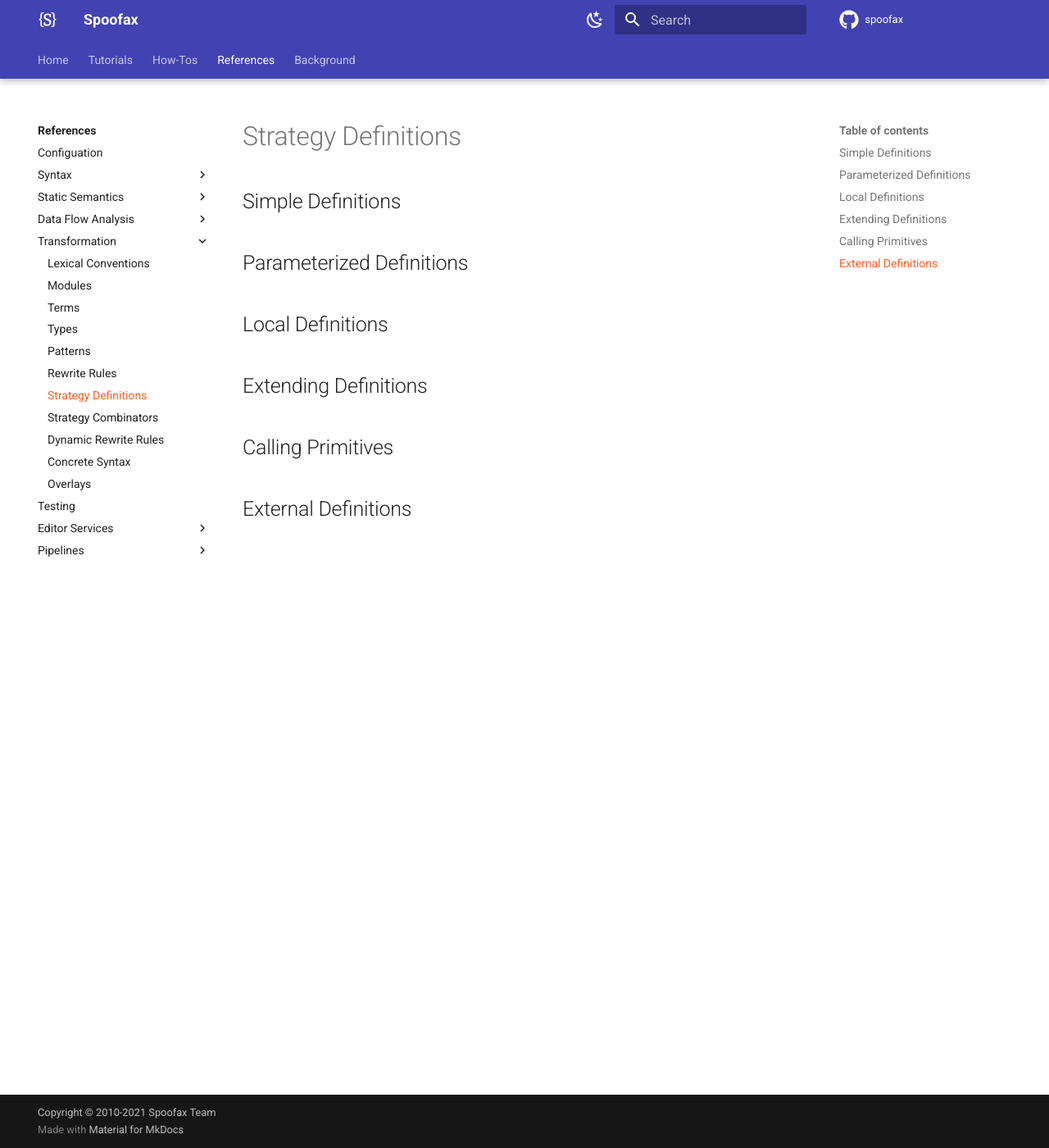
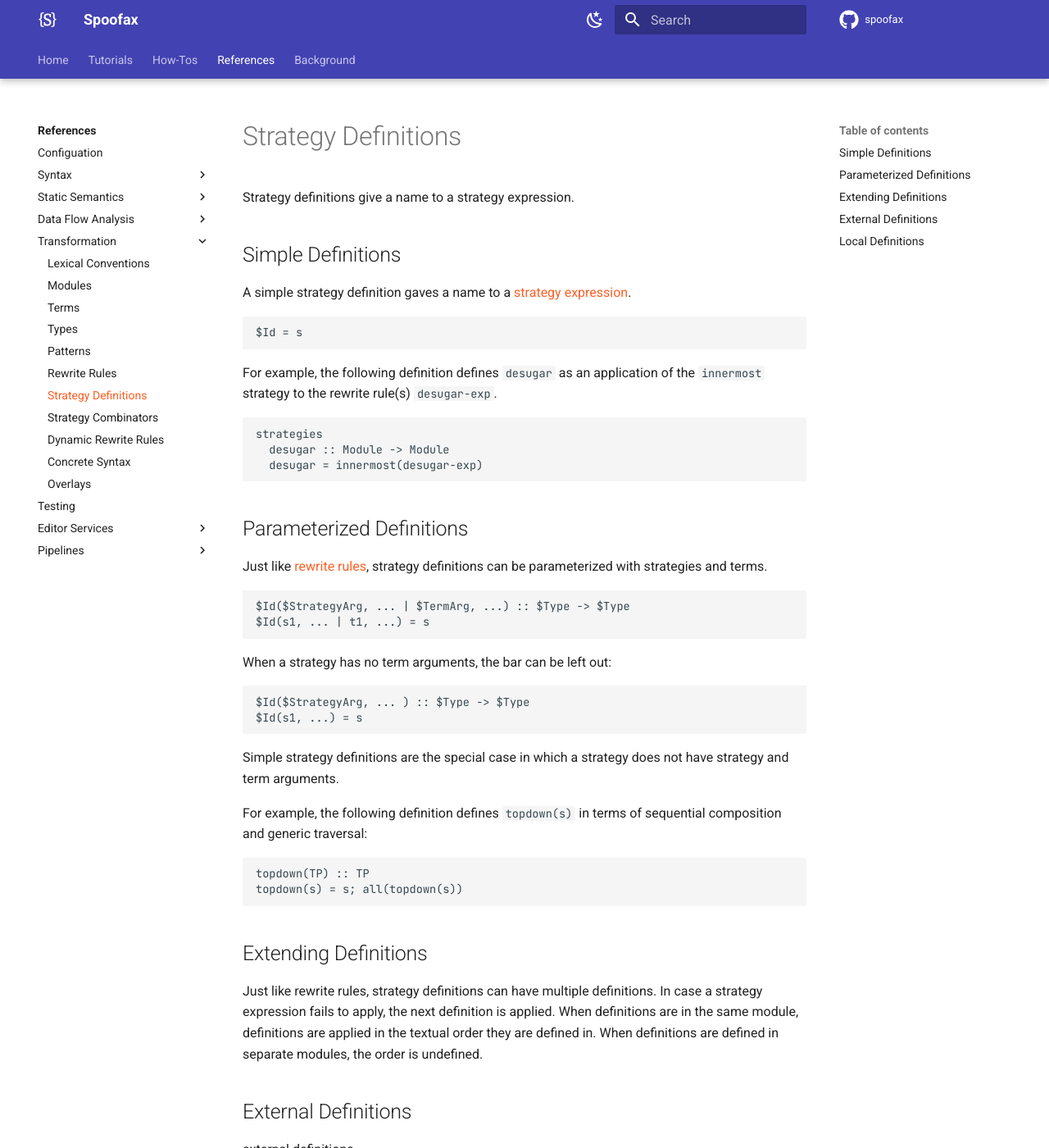
Before and after one commit to pdmosses/metaborg.github.io, an MkDocs documentation site: the page built from docs/references/stratego/strategies.md, in a window 1280 px wide and 1400 px high. Shown: the whole window at 82% size. Built offline with MkDocs 1.6.1 and Material for MkDocs 9.7.7, drawn with Linux system fonts in a browser that asks for light colours; comment, search, counter and statistics services are not loaded; some of the changed text lies outside the part shown.

Commit message:
strategy definitions

````diff
--- a/docs/references/stratego/strategies.md
+++ b/docs/references/stratego/strategies.md
@@ -1,13 +1,67 @@
 # Strategy Definitions
+
+Strategy definitions give a name to a strategy expression.
 
 ## Simple Definitions
 
+A simple strategy definition gaves a name to a [strategy expression](../strategy-combinators/).
+
+```stratego
+$Id = s
+```
+
+For example, the following definition defines `desugar` as an application of the `innermost` strategy to the rewrite rule(s) `desugar-exp`.
+
+```stratego
+strategies
+  desugar :: Module -> Module
+  desugar = innermost(desugar-exp)
+```
+
 ## Parameterized Definitions
+
+Just like [rewrite rules](../rewrite-rules/), strategy definitions can be parameterized with strategies and terms.
+
+```stratego
+$Id($StrategyArg, ... | $TermArg, ...) :: $Type -> $Type
+$Id(s1, ... | t1, ...) = s
+```
+
+When a strategy has no term arguments, the bar can be left out:
+
+```stratego
+$Id($StrategyArg, ... ) :: $Type -> $Type
+$Id(s1, ...) = s
+```
+
+Simple strategy definitions are the special case in which a strategy does not have strategy and term arguments.
+
+For example, the following definition defines `topdown(s)` in terms of sequential composition and generic traversal:
+
+```stratego
+topdown(TP) :: TP
+topdown(s) = s; all(topdown(s))
+```
+
+
+## Extending Definitions
+
+Just like rewrite rules, strategy definitions can have multiple definitions.
+In case a strategy expression fails to apply, the next definition is applied.
+When definitions are in the same module, definitions are applied in the textual order they are defined in.
+When definitions are defined in separate modules, the order is undefined.
+
+
+## External Definitions
+
+external definitions
+
+libraries
+
+!!! todo
+    finish this section on external definitions
 
 ## Local Definitions
 
-## Extending Definitions
-
-## Calling Primitives
-
-## External Definitions
+!!! todo
+    finish this section on local definitions
````
